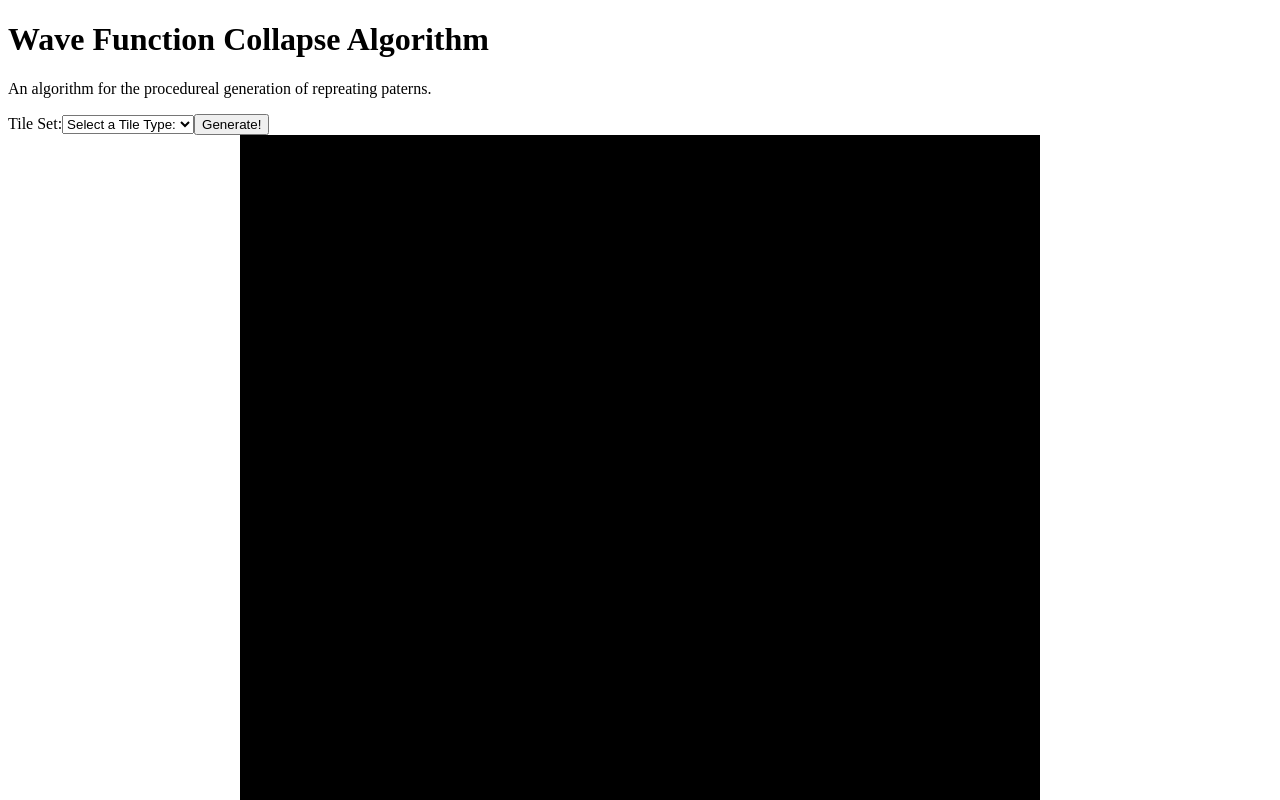
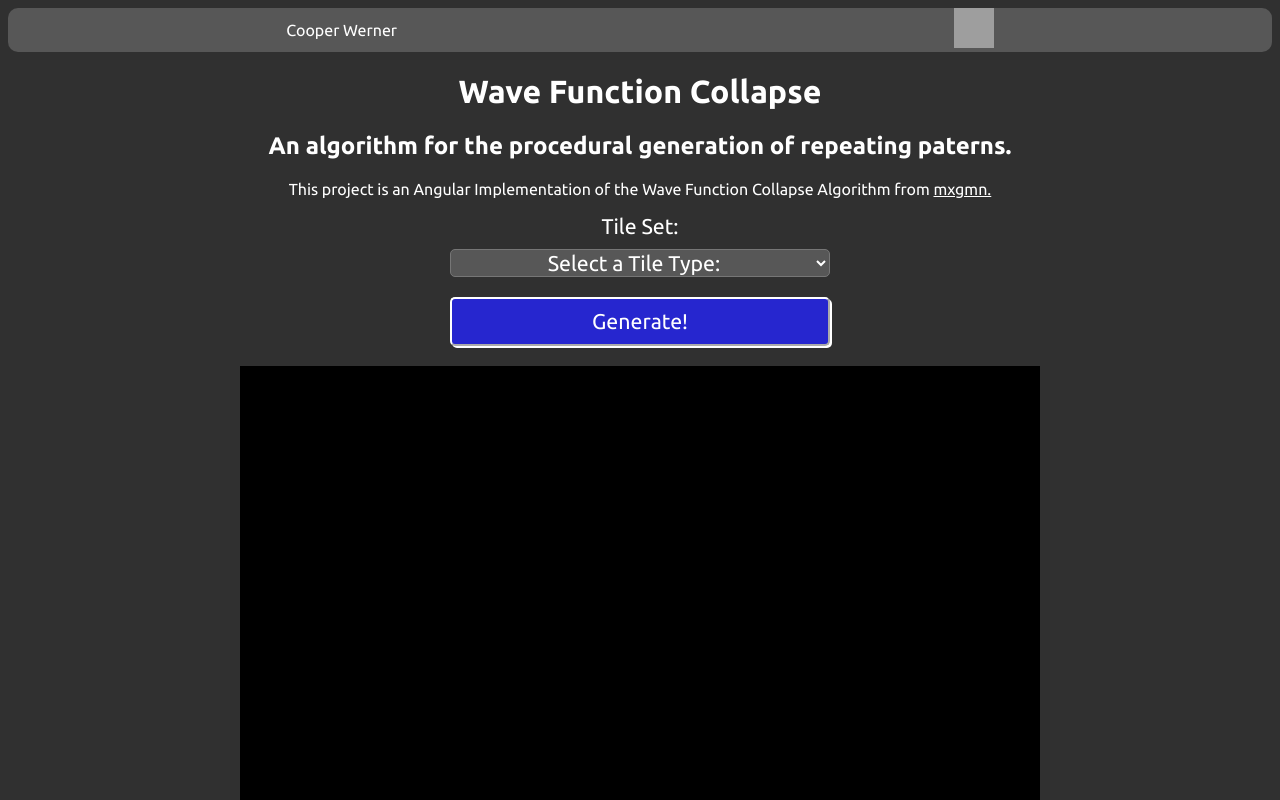
Before and after one commit to CooperW824/wave-function-collapse, an Angular app: page / in a window 1280 px wide. Shown: the top 800 px of the page. Built offline with nearby package versions, Linux system fonts and the light colour scheme; grey boxes are pictures that could not be loaded.

Commit message:
feature: misc edits
- added css
- added contact me
-added a brief description
-added link to repo

```diff
--- a/src/app/app.component.css
+++ b/src/app/app.component.css
@@ -0,0 +1,58 @@
+
+@import url('https://fonts.googleapis.com/css2?family=Ubuntu:wght@300;400;700&display=swap');
+
+
+.headerBar{
+    display: flex;
+    flex-direction: row;
+    justify-content: space-around;
+    align-items: center;
+    background-color: #575757;
+    border-radius: 10px;
+}
+
+#right{
+    background-color: #575757;
+}
+#right a{
+    background-color: #575757;
+
+}
+
+#left a{
+    background-color: #575757;
+    font-family: 'Ubuntu', sans-serif;
+    text-decoration: none;
+    color:white;
+}
+
+
+#left{
+    background-color: #575757;
+}
+
+.icon{
+    height: 40px;
+    width: 40px;
+    background-color: #575757;
+}
+
+.center{
+    text-align:center;
+    color: rgb(255, 255, 255);
+    font-family: 'Ubuntu', sans-serif;
+    word-wrap: break-word;
+    width: 100%;
+}
+#footer{
+    margin-top: 10px;
+ }
+
+p{
+    color: white;
+    font-family: 'Ubuntu', sans-serif;
+}
+
+#repo{
+    color: white;
+}
--- a/src/app/app.component.html
+++ b/src/app/app.component.html
@@ -1,6 +1,30 @@
-<head>
-  <title>{{ title }}</title>
-</head>
-<h1>Wave Function Collapse Algorithm</h1>
-<p>An algorithm for the procedureal generation of repreating paterns.</p>
+<div class="headerBar">
+  <div id="left">
+    <a href="https://cooperw824.github.io">Cooper Werner</a>
+  </div>
+  <div id="right">
+    <a href="https://github.com/CooperW824/wave-function-collapse">
+      <img class="icon" src="https://pngimg.com/uploads/github/github_PNG80.png"alt="GitHub">
+    </a>
+  </div>
+</div>
+<div class="center">
+  <h1>Wave Function Collapse</h1>
+  <h2>An algorithm for the procedural generation of repeating paterns.</h2>
+  <p>This project is an Angular Implementation of the Wave Function Collapse Algorithm from <a id="repo" href="https://github.com/mxgmn/WaveFunctionCollapse/">mxgmn.</a></p>
+</div>
 <app-wave-function-output></app-wave-function-output>
+
+<div class="headerBar" id="footer">
+  <div id="left">
+    <a href="https://cooperw824.github.io">Contact Me</a>
+  </div>
+  <div>
+    <p>Copyright (c) Cooper Werner 2022</p>
+  </div>
+  <div id="right">
+    <a href="https://github.com/CooperW824/wave-function-collapse">
+      <img class="icon" src="https://pngimg.com/uploads/github/github_PNG80.png"alt="GitHub">
+    </a>
+  </div>
+</div>
--- a/src/app/wave-function-output/wave-function-output.component.css
+++ b/src/app/wave-function-output/wave-function-output.component.css
@@ -1,13 +1,10 @@
+@import url('https://fonts.googleapis.com/css2?family=Ubuntu:wght@300;400;700&display=swap');
+
 img{
     margin: 0;
     padding: 0%;
     height: 40px;
     width: 40px;
-}
-
-#output{
-    border: 5px;
-    border-color: aqua;
 }
 
 .cellRow{
@@ -18,3 +15,59 @@ img{
     margin: 0;
     padding: 0%;
 }
+
+#content{
+    display: flex;
+    justify-content: center;
+    margin: 10px;
+}
+
+#selector{
+    display: flex;
+    flex-direction: column;
+    justify-content: center;
+    width: 400px;
+    text-align: center;
+    font-family: 'Ubuntu', sans-serif;
+    color: white;
+}
+
+#selector label{
+    font-size: 16pt;
+}
+
+#selector select{
+    margin: 10px;
+    font-size: 16pt;
+    background-color: #575757;
+    border-radius: 5px;
+    color: white;
+    font-family: 'Ubuntu', sans-serif;
+    text-align: center;
+}
+
+button{
+    background-color: rgb(38, 38, 207);
+    border-radius: 5px;
+    color: white;
+    font-family: 'Ubuntu', sans-serif;
+    text-align: center;
+    margin: 10px;
+    font-size: 16pt;
+    padding: 10px;
+    border-color: white;
+    box-shadow: 2px 2px;
+}
+
+button:active{
+    background-color: rgb(38, 154, 207);
+    border-radius: 5px;
+    color: white;
+    font-family: 'Ubuntu', sans-serif;
+    text-align: center;
+    margin: 10px;
+    font-size: 16pt;
+    padding: 10px;
+    border-color: white;
+    box-shadow: none;
+}
--- a/src/app/wave-function-output/wave-function-output.component.html
+++ b/src/app/wave-function-output/wave-function-output.component.html
@@ -1,4 +1,5 @@
-
+<div id="content">
+    <div id="selector">
         <label for="tileSetSelection"> Tile Set:</label>
         <select id="tileSetSelction">
             <option value="0">Select a Tile Type:</option>
@@ -10,6 +11,10 @@
         </select>
 
         <button type="button" (click)="run()">Generate!</button>
+    </div>
+</div>
+
+
 <div id="output" *ngIf="cells">
     <div class="cellRow" *ngFor="let cellRow of cells; let i = index">
         <img *ngFor="let cell of cellRow; let j = index" id="img{{i}} {{j}}" src="../../assets/tiles/basicTee/blank.png">
--- a/src/styles.css
+++ b/src/styles.css
@@ -1 +1,5 @@
 /* You can add global styles to this file, and also import other style files */
+body{
+    background-color: rgb(48, 48, 48);
+
+}
```
Lines whose indentation alone changed are shown as unchanged.
